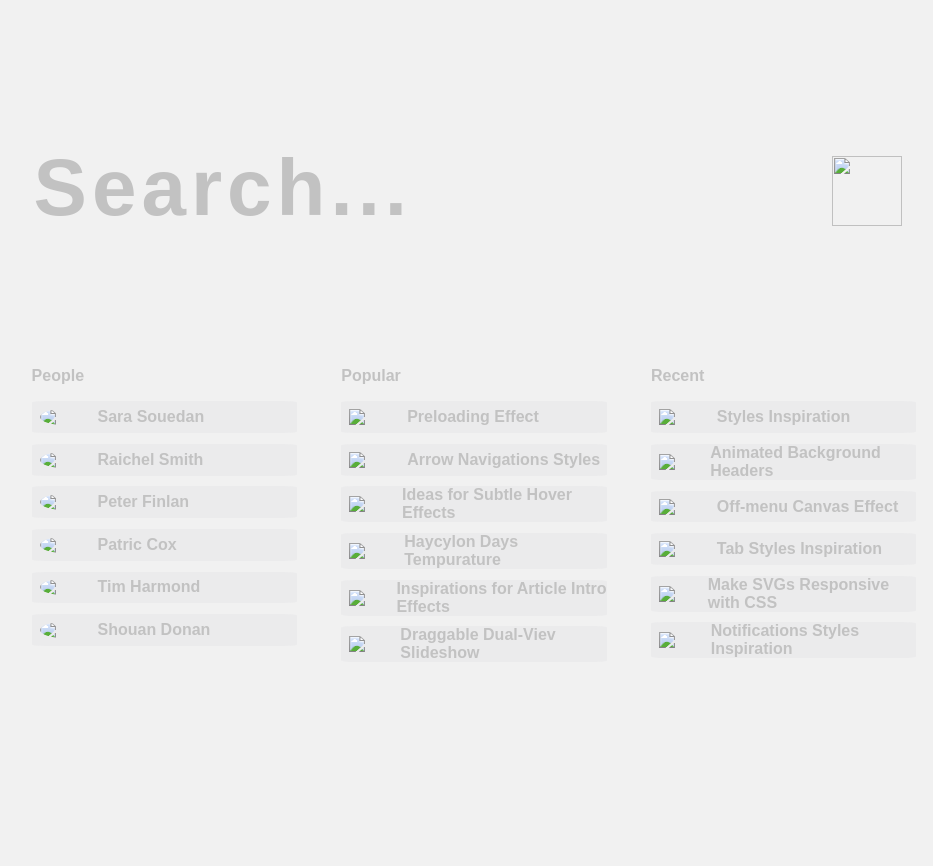
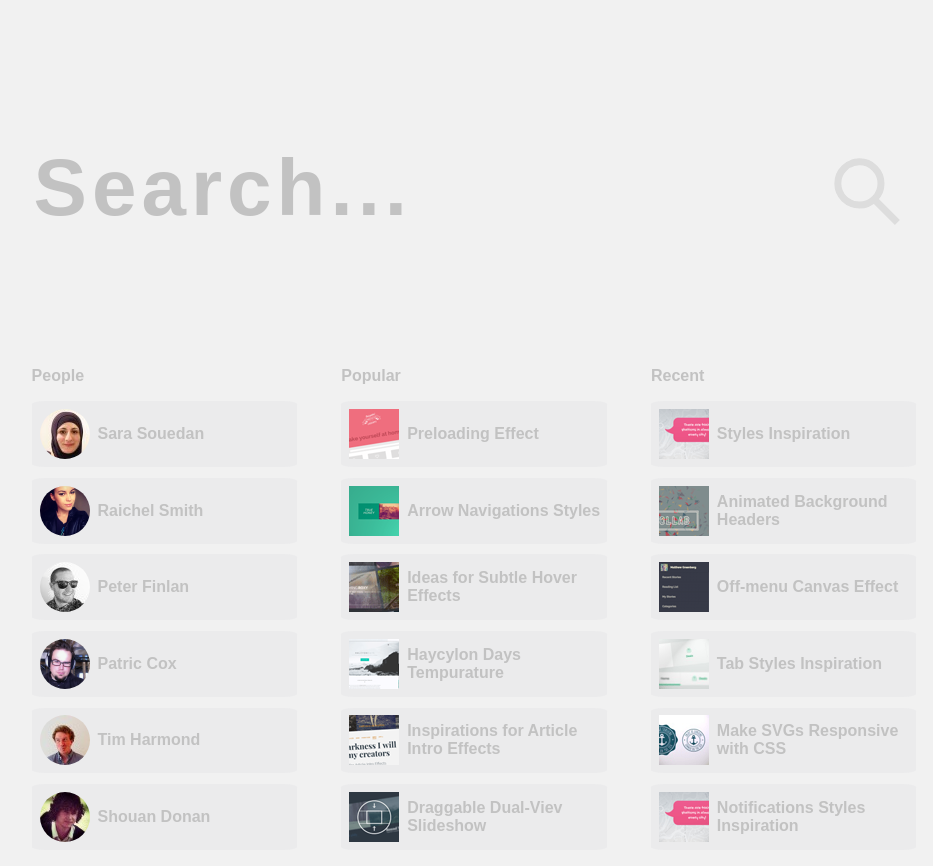
Before and after one commit to Firefly718/huge_search, a plain HTML site: page index.html in a window 1280 px wide. Shown: the whole page, without its empty margins (166-1099 px from the left). Before the commit the page ends 800 px from the top, so only its background shows below. Drawn offline with Linux system fonts and the light colour scheme; the site is published under a folder, as on GitHub Pages, so addresses that start at the root find nothing.

Commit message:
changed src to img

```diff
--- a/index.html
+++ b/index.html
@@ -5,7 +5,7 @@
     <meta name="viewport" content="width=device-width, initial-scale=1.0">
     <meta http-equiv="X-UA-Compatible" content="ie=edge">
 
-    <link rel="shortcut icon" href="favicon.png" type="image/x-icon">
+    <link rel="shortcut icon" href="favicon.ico" type="image/x-icon">
     <link rel="stylesheet" href="css/styles.css">
 
     <title>Huge Search</title>
@@ -15,43 +15,43 @@
     <div class="container">
         <form action="#" method="GET" name="Search">
             <input name="Search" type="text" placeholder="Search...">
-            <button type="submit"><img class="btn" src="/img/magnifier.svg"></button>
+            <button type="submit"><img class="btn" src="img/magnifier.svg"></button>
         </form>
 
         <div class="columns">
             <div class="columns__column">
                 <h4>People</h4>
                 <ul>
-                    <li><a href="#"><img class="circle" src="/img/avatars/SaraSoueidan.jpeg">Sara Souedan</a></li>
-                    <li><a href="#"><img class="circle" src="/img/avatars/RachelSmith.png">Raichel Smith</a></li>
-                    <li><a href="#"><img class="circle" src="/img/avatars/PeterFinlan.jpeg">Peter Finlan</a></li>
-                    <li><a href="#"><img class="circle" src="/img/avatars/PatrickCox.png">Patric Cox</a></li>
-                    <li><a href="#"><img class="circle" src="/img/avatars/TimHolman.jpeg">Tim Harmond</a></li>
-                    <li><a href="#"><img class="circle" src="/img/avatars/ShaunDona.jpeg">Shouan Donan</a></li>
+                    <li><a href="#"><img class="circle" src="img/avatars/SaraSoueidan.jpeg">Sara Souedan</a></li>
+                    <li><a href="#"><img class="circle" src="img/avatars/RachelSmith.png">Raichel Smith</a></li>
+                    <li><a href="#"><img class="circle" src="img/avatars/PeterFinlan.jpeg">Peter Finlan</a></li>
+                    <li><a href="#"><img class="circle" src="img/avatars/PatrickCox.png">Patric Cox</a></li>
+                    <li><a href="#"><img class="circle" src="img/avatars/TimHolman.jpeg">Tim Harmond</a></li>
+                    <li><a href="#"><img class="circle" src="img/avatars/ShaunDona.jpeg">Shouan Donan</a></li>
                 </ul>
             </div>
 
             <div class="columns__column columns__column--middle">
                 <h4>Popular</h4>
                 <ul>
-                    <li><a href="#"><img src="/img/thumbs/PagePreloadingEffect.png">Preloading Effect</a></li>
-                    <li><a href="#"><img src="/img/thumbs/ArrowNavigationStyles.png">Arrow Navigations Styles</a></li>
-                    <li><a href="#"><img src="/img/thumbs/HoverEffectsIdeasNew.png">Ideas for Subtle Hover Effects</a></li>
-                    <li><a href="#"><img src="/img/thumbs/FreebieHalcyonDays.png">Haycylon Days Tempurature</a></li>
-                    <li><a href="#"><img src="/img/thumbs/ArticleIntroEffects.png">Inspirations for Article Intro Effects</a></li>
-                    <li><a href="#"><img src="/img/thumbs/DraggableDualViewSlideshow.png">Draggable Dual-Viev Slideshow</a></li>
+                    <li><a href="#"><img src="img/thumbs/PagePreloadingEffect.png">Preloading Effect</a></li>
+                    <li><a href="#"><img src="img/thumbs/ArrowNavigationStyles.png">Arrow Navigations Styles</a></li>
+                    <li><a href="#"><img src="img/thumbs/HoverEffectsIdeasNew.png">Ideas for Subtle Hover Effects</a></li>
+                    <li><a href="#"><img src="img/thumbs/FreebieHalcyonDays.png">Haycylon Days Tempurature</a></li>
+                    <li><a href="#"><img src="img/thumbs/ArticleIntroEffects.png">Inspirations for Article Intro Effects</a></li>
+                    <li><a href="#"><img src="img/thumbs/DraggableDualViewSlideshow.png">Draggable Dual-Viev Slideshow</a></li>
                 </ul>
             </div>
 
             <div class="columns__column">
                 <h4>Recent</h4>
                 <ul>
-                    <li><a href="#"><img src="/img/thumbs/TooltipStylesInspiration.png"> Styles Inspiration</a></li>
-                    <li><a href="#"><img src="/img/thumbs/AnimatedHeaderBackgrounds.png">Animated Background Headers</a></li>
-                    <li><a href="#"><img src="/img/thumbs/OffCanvas.png">Off-menu Canvas Effect</a></li>
-                    <li><a href="#"><img src="/img/thumbs/TabStyles.png">Tab Styles Inspiration</a></li>
-                    <li><a href="#"><img src="/img/thumbs/ResponsiveSVGs.png">Make SVGs Responsive with CSS</a></li>
-                    <li><a href="#"><img src="/img/thumbs/TooltipStylesInspiration.png">Notifications Styles Inspiration</a></li>
+                    <li><a href="#"><img src="img/thumbs/TooltipStylesInspiration.png"> Styles Inspiration</a></li>
+                    <li><a href="#"><img src="img/thumbs/AnimatedHeaderBackgrounds.png">Animated Background Headers</a></li>
+                    <li><a href="#"><img src="img/thumbs/OffCanvas.png">Off-menu Canvas Effect</a></li>
+                    <li><a href="#"><img src="img/thumbs/TabStyles.png">Tab Styles Inspiration</a></li>
+                    <li><a href="#"><img src="img/thumbs/ResponsiveSVGs.png">Make SVGs Responsive with CSS</a></li>
+                    <li><a href="#"><img src="img/thumbs/TooltipStylesInspiration.png">Notifications Styles Inspiration</a></li>
                 </ul>
             </div>
         </div>
```
Also changed, not shown: favicon.ico (renamed from favicon.png).
